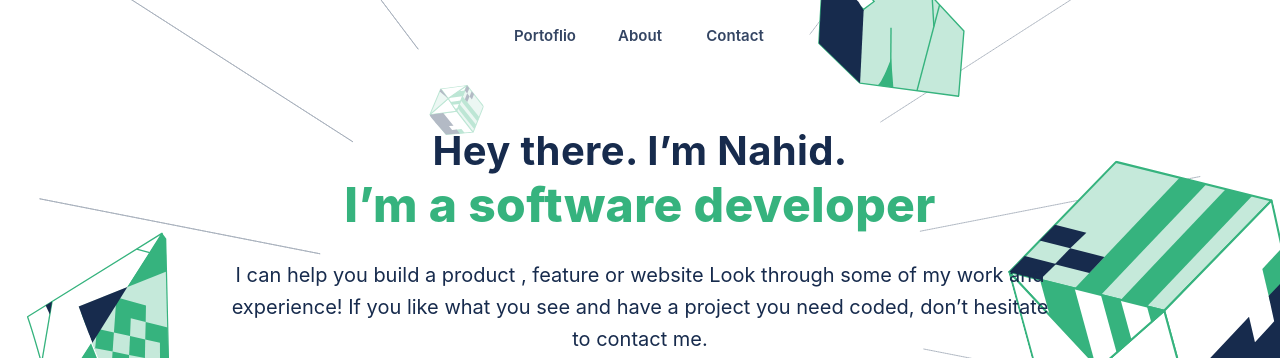
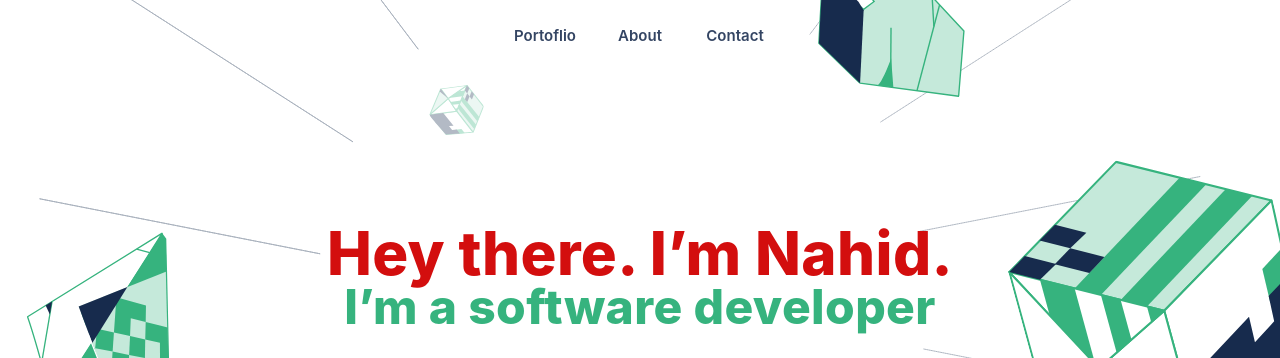
Before and after one commit to Nahid1911/Nahid-s_Portfolio, a plain HTML site: page index.html in a window 1280 px wide. In both pictures the pointer is over the element "Hey there. I’m Nahid.". Shown: the top 358 px of the page. Drawn offline with Linux system fonts and the light colour scheme.

Commit message:
fix the bug related to animation and transition

```diff
--- a/style.css
+++ b/style.css
@@ -427,7 +427,7 @@
     line-height: 20px;
     color: #344563;
     text-align: center;
-    transition: 0.5s ease-in-out;
+    transition: 0.6s ease-in-out;
   }
 
   .main-container {
@@ -444,7 +444,7 @@
     align-items: center;
     padding: 100px 0 200px 0;
     gap: 24px;
-    margin: -5% 10%;
+    margin: 5% 10%;
   }
 
   .main-text-blue {
@@ -455,6 +455,18 @@
     color: #172b4d;
     text-align: center;
     letter-spacing: 0.37px;
+    transition: 5s ease-in-out;
+  }
+
+  .main-text-blue:hover {
+    font-family: "Inter", Arial, Helvetica, sans-serif;
+    font-weight: 800;
+    font-size: 60px;
+    line-height: 60px;
+    color: #d30e0e;
+    text-align: center;
+    letter-spacing: 0.37px;
+    transition: 1s ease-in-out;
   }
 
   .main-text-green {
@@ -489,7 +501,7 @@
 
   .social-media li {
     padding: 8px;
-    animation: socialmedia 2s;
+    animation: socialmedia 1s;
   }
 
   .work-container {
```
